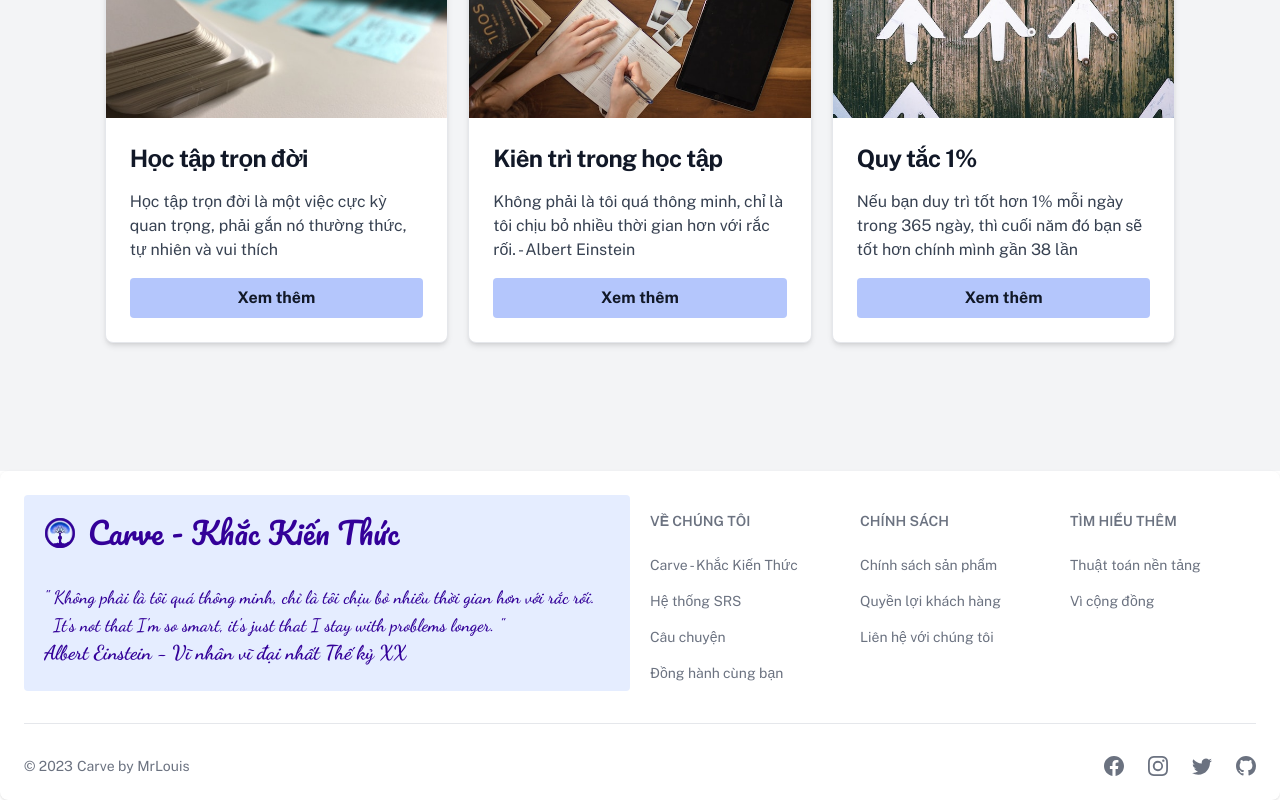
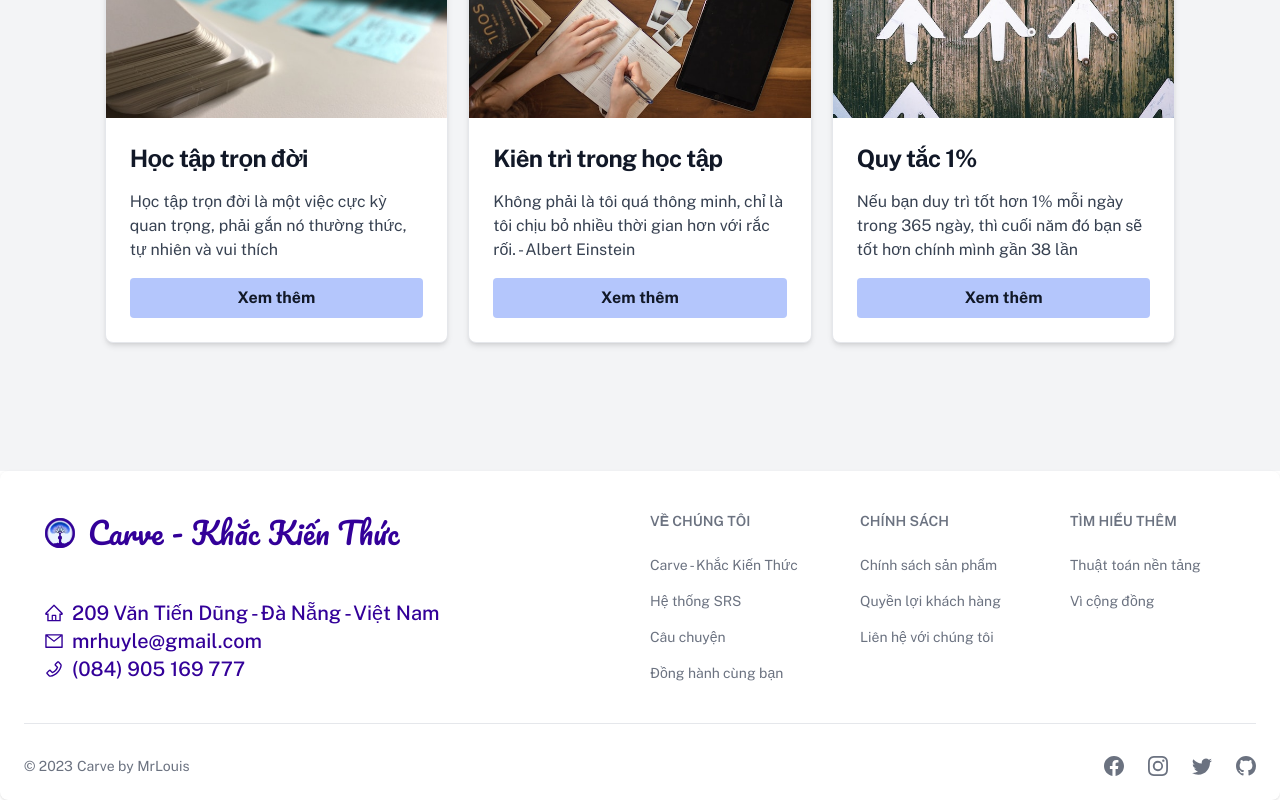
Before and after one commit to mrhuyle/C0323G1_HuyL_sprint2_carve, a React (Vite) app: page / in a window 1280 px wide. Shown: the part 3328-4128 px from the top of the page. Built offline with nearby package versions, Linux system fonts and the light colour scheme; the HTML template or start-up script is replaced by a standard one.

Commit message:
modify footer

```diff
--- a/src/components/MyFooter.jsx
+++ b/src/components/MyFooter.jsx
@@ -2,34 +2,33 @@ import React from "react";
 import { Footer } from "flowbite-react";
 import { BsFacebook, BsGithub, BsInstagram, BsTwitter } from "react-icons/bs";
 import logo from "../assets/img/carve_logo_svg.svg";
+import { AiOutlineHome, AiOutlineMail, AiOutlinePhone } from "react-icons/ai";
 
 const MyFooter = () => {
   return (
     <Footer container>
       <div className="w-full h-30">
         <div className="relative grid justify-between w-full sm:flex sm:justify-between md:flex md:grid-cols-1">
-          <div className="relative flex items-center justify-start w-1/2 overflow-hidden bg-indigo-100 rounded">
+          <div className="relative flex items-center justify-start w-1/2 overflow-hidden rounded">
             <div className="absolute flex items-center justify-start top-5 left-5">
               <Footer.Brand alt="Carve Logo" href="#" src={logo} />
               <span id="brand" className="text-[#330099] text-3xl">
                 Carve - Khắc Kiến Thức
               </span>
             </div>
-            <div
-              className="absolute flex flex-col pb-5 bottom-1 ps-5 text-brandPrimary"
-              id="quote"
-            >
-              <span className="text-lg font-semibold">
-                &quot; Không phải là tôi quá thông minh, chỉ là tôi chịu bỏ
-                nhiều thời gian hơn với rắc rối.
-              </span>
-              <span className="text-lg font-semibold">
-                &nbsp; It&apos;s not that I&apos;m so smart, it&apos;s just that
-                I stay with problems longer. &quot;
-              </span>
-              <span className="text-xl font-bold">
-                Albert Einstein - Vĩ nhân vĩ đại nhất Thế kỷ XX
-              </span>
+            <div className="absolute flex flex-col items-start ps-5 bottom-2">
+              <div className="flex items-center justify-end gap-2 text-xl font-medium text-brandPrimary">
+                <AiOutlineHome />
+                <span>209 Văn Tiến Dũng - Đà Nẵng - Việt Nam</span>
+              </div>
+              <div className="flex items-center justify-end gap-2 text-xl font-medium text-brandPrimary">
+                <AiOutlineMail />
+                <span>mrhuyle@gmail.com</span>
+              </div>
+              <div className="flex items-center justify-end gap-2 text-xl font-medium text-brandPrimary">
+                <AiOutlinePhone />
+                <span>(084) 905 169 777</span>
+              </div>
             </div>
           </div>
           <div className="grid w-1/2 grid-cols-2 gap-8 mb-2 sm:mt-4 sm:grid-cols-3 sm:gap-6 ms-5">
```
